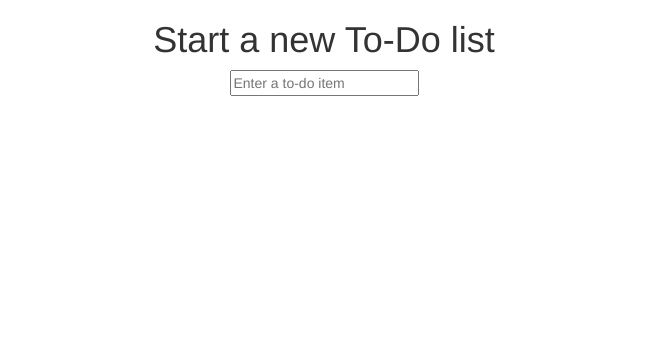
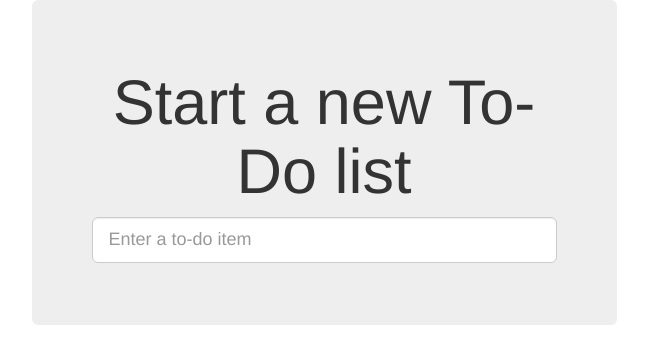
Before and after one commit to andrewzweb/python_tdd_book, a Django app: page / in a window 1280 px wide. Shown: the top 364 px of the page, without its empty margins (316-964 px from the left). Run offline with Django 3.2, Linux system fonts and the light colour scheme; some libraries are stand-ins or nearby versions.

Commit message:
more pretty styling

```diff
--- a/config_app/functional_tests/tests.py
+++ b/config_app/functional_tests/tests.py
@@ -1,4 +1,5 @@
 from django.test import LiveServerTestCase
+from django.contrib.staticfiles.testing import StaticLiveServerTestCase
 from selenium import webdriver
 from selenium.webdriver.common.keys import Keys
 from selenium.common.exceptions import WebDriverException
@@ -7,7 +8,7 @@ import unittest
 
 MAX_WAIT = 10
 
-class NewVisitorTest(LiveServerTestCase):
+class NewVisitorTest(StaticLiveServerTestCase):
     """ test new user """
 
     def setUp(self):
@@ -118,6 +119,7 @@ class NewVisitorTest(LiveServerTestCase):
         self.browser.set_window_size(1024, 768)
 
         # she start new list  and see input in center
+        inputbox = self.browser.find_element_by_id('id_new_item')
         inputbox.send_keys('testing')
         inputbox.send_keys(Keys.ENTER)
         self.wait_for_row_in_list_table("1: testing")
--- a/config_app/lists/templates/base.html
+++ b/config_app/lists/templates/base.html
@@ -5,23 +5,23 @@
 	<meta http-equiv="X-UA-Compatible" content="IE=edge">
 	<meta name="viewport" content="width=device-width, initial-scale=1">
 	<title>To-Do lists</title>
-	<link href="css/bootstrap.min.css" rel="stylesheet"/>
+	<link href="/static/bootstrap/css/bootstrap.min.css" rel="stylesheet"/>
   </head>
   <body>
 	<div class="container">
 	  <div class="row">
-		<div class="col-md-6 col-md-offset-3">
+		<div class="col-md-6 col-md-offset-3 jumbotron">
 		  <div class="text-center">
 			<h1>{% block header_text %}{% endblock %}</h1>
 			<form method="POST" action="{% block form_action %}{% endblock %}">
-			  <input id="id_new_item" placeholder="Enter a to-do item" name="item_text"/>
+			  <input id="id_new_item" name="item_text" class="form-control input-lg" placeholder="Enter a to-do item" name="item_text"/>
 			  {% csrf_token %}
 			</form>
 		  </div>
 		</div>
 	  </div>
 	  <div class="row">
-		<div class="col-md-6 col-md-offset-3">
+		<div class="col-md-6 col-md-offset-4 text-center">
 		  {% block table %}
 		  {% endblock %}
 		</div>
--- a/config_app/lists/templates/list.html
+++ b/config_app/lists/templates/list.html
@@ -6,7 +6,7 @@
 
 
 {% block table %}
-<table id="id_list_table">
+<table id="id_list_table" class="table">
 	  {% for item in list.item_set.all %}
 		<tr><td>{{ forloop.counter }}: {{ item.text }}</td></tr>
 	  {% endfor %}
```
